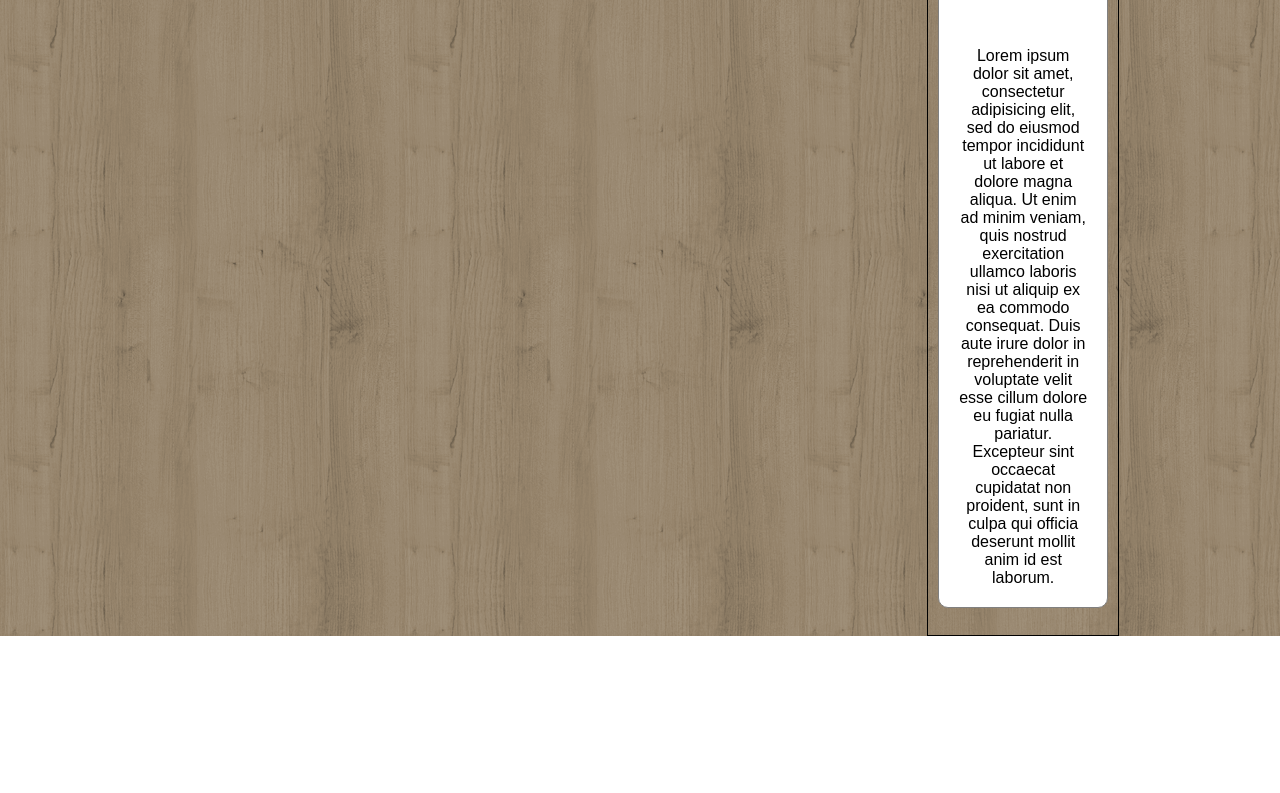
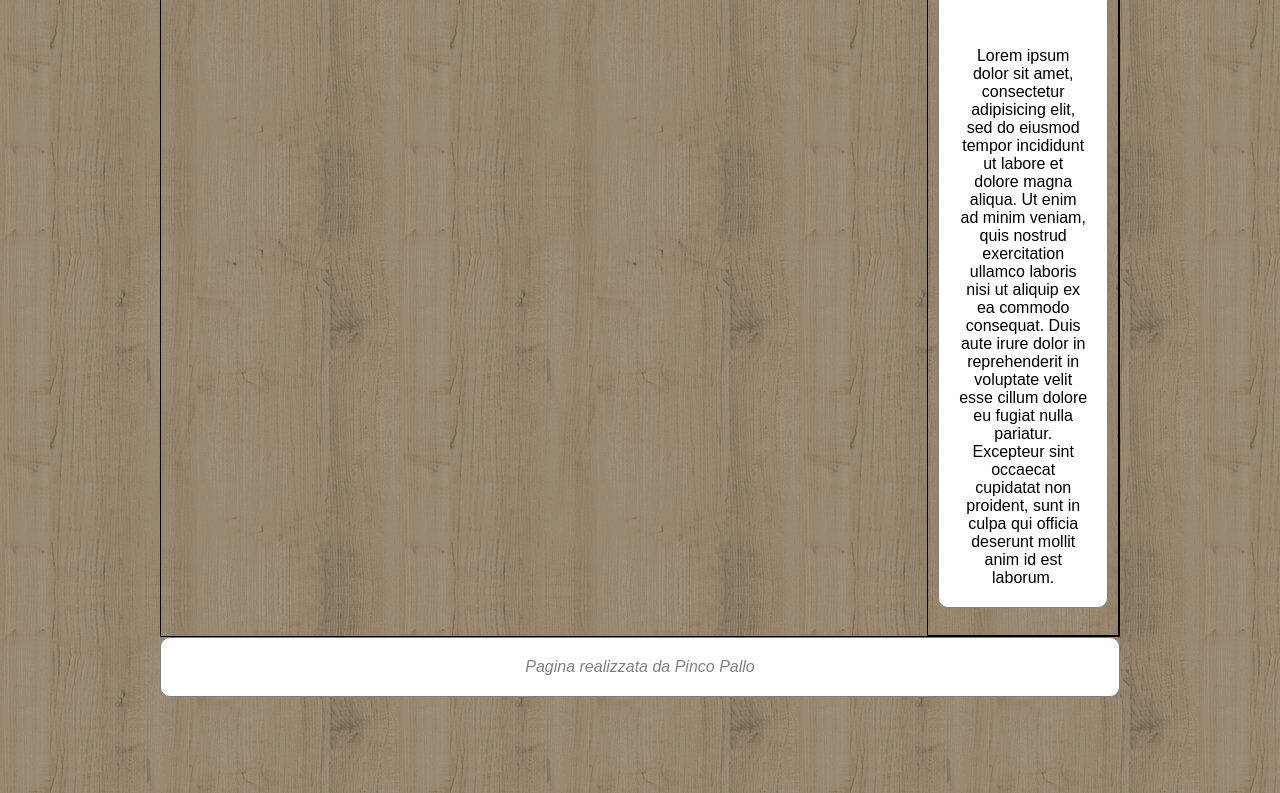
Before and after one commit to AlbertoLiguori/htmlcss-struttura-wp, a plain HTML site: page index.html in a window 1280 px wide. Shown: the part 1809-2602 px from the top of the page. Before the commit the page ends 2445 px from the top, so only its background shows below. Drawn offline with Linux system fonts and the light colour scheme.

Commit message:
adds footer

```diff
--- a/css/style.css
+++ b/css/style.css
@@ -20,6 +20,16 @@ header{
   background-image:url("../img/natural-header.jpg");
   background-size: cover;
   border:5px solid white;
+}
+
+footer{
+  width:75%;
+  height:15%;
+  margin-left: auto;
+  margin-right: auto;
+  color:grey;
+  text-align: center;
+  font-style: italic;
 }
 
 h1{
@@ -73,6 +83,10 @@ main{
   margin-left: auto;
   border:1px solid black;
   color:black;
+  content:"";
+  display:table;
+  clear:both;
+
 }
 
 p{
@@ -113,7 +127,3 @@ p{
   margin-bottom: 10%;
 
 }
-
-.r{
-  margin-right: 0;
-}
--- a/index.html
+++ b/index.html
@@ -93,6 +93,11 @@
 
         <footer>
 
+                  <div class="element">
+                        <span>Pagina realizzata da Pinco Pallo</span>
+                        <hr>
+
+                  </div>
         </footer>
 
   </body>
```
